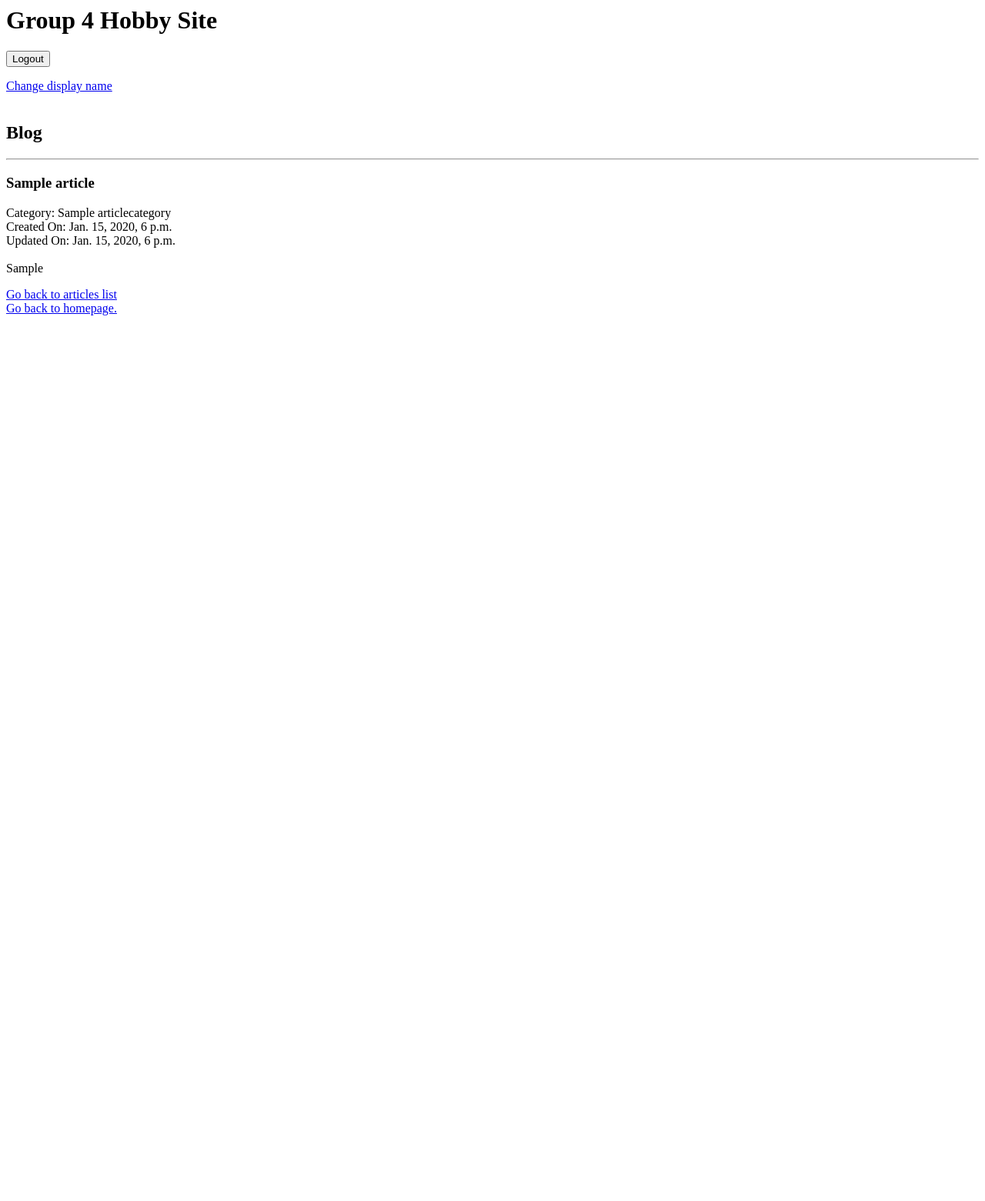
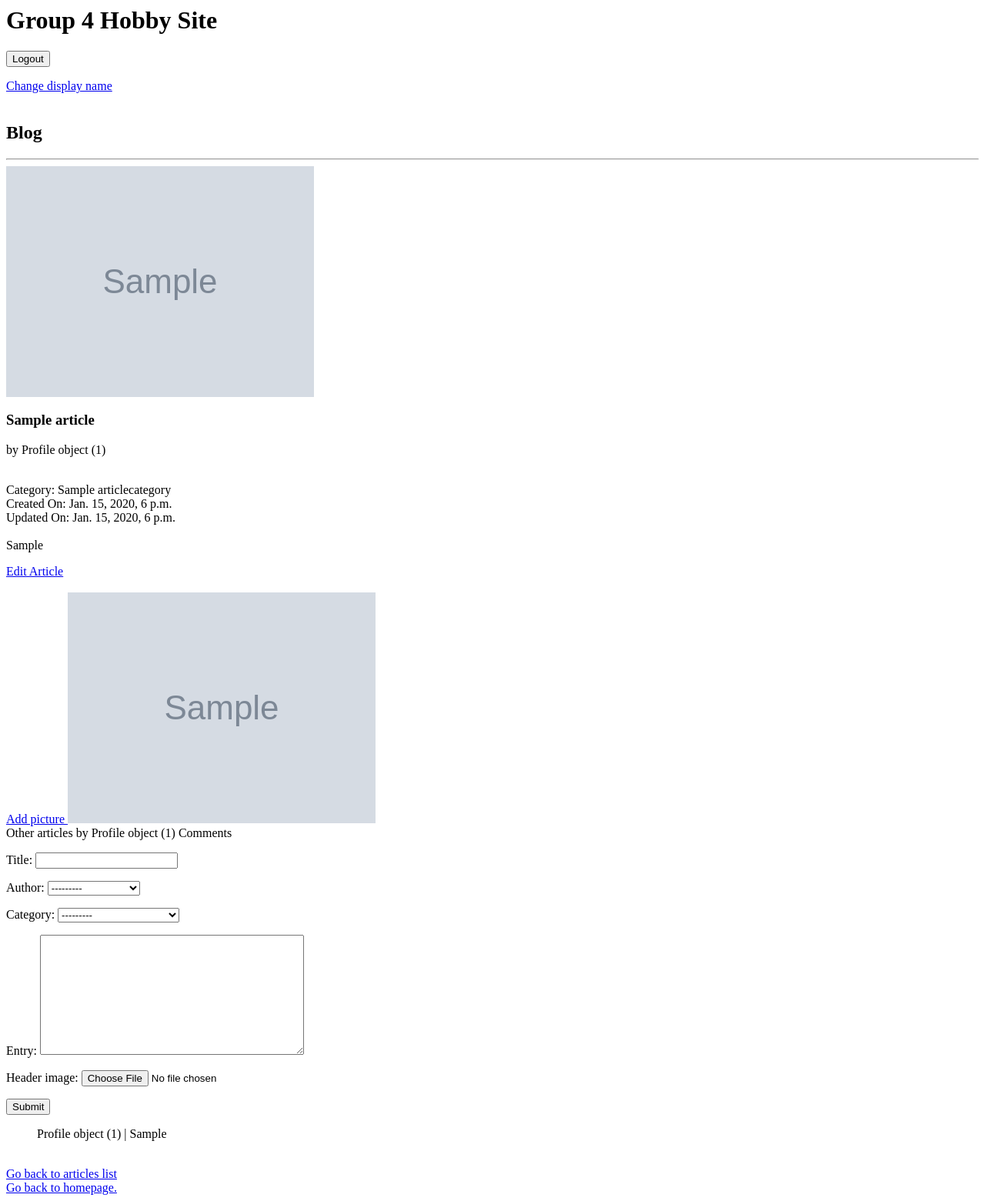
Before and after one commit to DyloreAquino/hobbysite-G-4, a Django app: template hobbysite/blog/templates/blog/article_detail.html in a window 1280 px wide. Shown: the whole page at 77% size. Before the commit the page ends 410 px from the top, so only its background shows below. Run offline with Django 5.2, Linux system fonts and the light colour scheme; the template is opened without the code that fills it: values that come from a table or form of the project are taken from there, others are empty; a user stored in the database is signed in; tables that the repository leaves empty hold one stand-in row (values such as "Sample post"); grey boxes marked "Sample" are stand-in pictures.

Commit message:
Edited article_detail to contain new fields
Header image is added to each article. Editing and adding of images to Articles implemented. Comments are also implemented. Other Articles made by the same Author is now shown.

```diff
--- a/hobbysite/blog/templates/blog/article_detail.html
+++ b/hobbysite/blog/templates/blog/article_detail.html
@@ -2,19 +2,72 @@
 
 {% block title %}Article Detail{% endblock %}
 
+{% load static %}
 {% block content %}
     <h2>Blog</h2>
     <hr>
-    <h3>{{ object.title }}</h3>
 
+    <img src="{{ article.header_image.url }}" alt="{{ article.title }}">
+    <h3>{{ article.title }}</h3>
+    by {{ article.author }} <br>
+
+    <br>
     <p>
-        Category: {{ object.category }} <br>
-        Created On: {{ object.created_on }} <br>
-        Updated On: {{ object.updated_on }} <br>
+        Category: {{ article.category }} <br>
+        Created On: {{ article.created_on }} <br>
+        Updated On: {{ article.updated_on }} <br>
         <br>
-        {{ object.entry }}
+        {{ article.entry }}
     </p>
 
+    {% if article.author.user == request.user %}
+      <a href="{% url 'blog:article_update' article.id %}">Edit Article</a>
+    {% endif %}
+
+    <br>
+    <br>
+
+    {% if article.author.user == request.user %}
+    <a href="{% url 'blog:article_addimage' article.id %}">
+        Add picture
+    </a>
+    {% endif %}
+
+
+    {% for image in article.images.all %}
+        <img src="{{ image.image.url }}" alt="{{ image.description }}">
+    {% endfor %}
+
+    <br>
+
+    Other articles by {{ article.author }}
+</h4>
+    {% for other_article in article.author.articles.all %}
+        {% if other_article != article %}
+            <ul>
+                <a href="{{ other_article.get_absolute_url }}">
+                    {{ other_article }}
+                </a>
+            </ul>
+        {% endif %}
+    {% endfor %}
+
+    Comments
+</h4>
+
+    {% if request.user.is_authenticated %}
+        <form method="POST" >
+            {% csrf_token %}
+            {{ form.as_p }}
+            <button type="submit">Submit</button>
+        </form>
+    {% endif %}
+    {% for comment in article.comments.all %}
+        <ul>
+            {{ comment.author }} | {{ comment }}
+        </ul>
+    {% endfor %}
+<br>
     <a href="/blog/articles">
         Go back to articles list
     </a>
```
